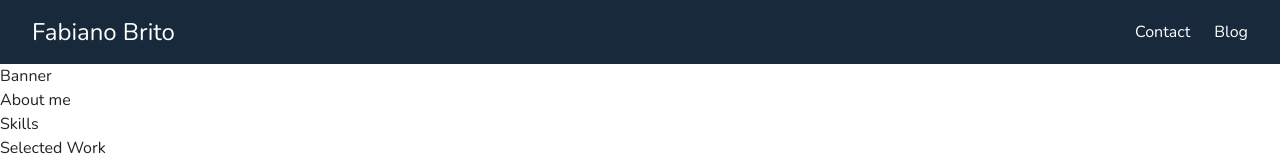
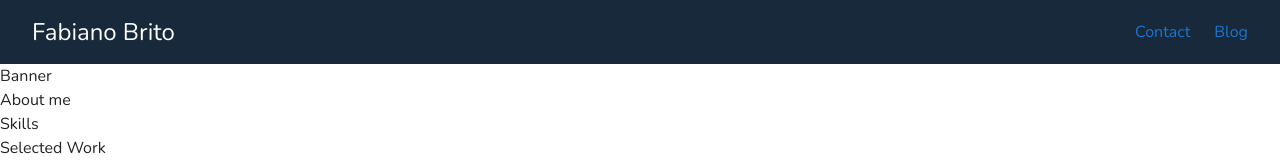
Before and after one commit to Fabianopb/fabianopb-sandbox, a React (Vite) app: page / in a window 1280 px wide. Shown: the top 160 px of the page. Built offline with nearby package versions, Linux system fonts and the light colour scheme.

Commit message:
Install and use MUI

```diff
--- a/package.json
+++ b/package.json
@@ -31,6 +31,9 @@
     ]
   },
   "dependencies": {
+    "@mui/material": "^5.10.1",
+    "@mui/styled-engine": "npm:@mui/styled-engine-sc@latest",
+    "@mui/styled-engine-sc": "^5.10.1",
     "@tanstack/react-query": "^4.0.10",
     "axios": "^0.27.2",
     "body-parser": "^1.20.0",
@@ -82,5 +85,8 @@
     "ts-node": "^10.9.1",
     "typescript": "^4.6.4",
     "vite": "^3.0.0"
+  },
+  "resolutions": {
+    "@mui/styled-engine": "npm:@mui/styled-engine-sc@latest"
   }
 }
--- a/src/portfolio/index.tsx
+++ b/src/portfolio/index.tsx
@@ -1,4 +1,5 @@
-import styled, { css } from 'styled-components';
+import { Link } from '@mui/material';
+import styled from 'styled-components';
 
 const MainWrapper = styled.div`
   display: flex;
@@ -25,25 +26,11 @@ const Navigation = styled.div`
   align-items: center;
 `;
 
-const linkStyle = css`
+const StyledLink = styled(Link)`
   color: #fff;
-  cursor: pointer;
-  text-decoration: none;
-  &:hover {
-    text-decoration: underline;
+  & + & {
+    margin-left: 24px;
   }
-  &:active {
-    color: #d9d0e3;
-  }
-`;
-
-const ContactLink = styled.div`
-  ${linkStyle}
-  margin-right: 24px;
-`;
-
-const BlogLink = styled.a`
-  ${linkStyle}
 `;
 
 const PortfolioView = () => (
@@ -51,10 +38,12 @@ const PortfolioView = () => (
     <Topbar>
       <Logo>Fabiano Brito</Logo>
       <Navigation>
-        <ContactLink>Contact</ContactLink>
-        <BlogLink href="https://medium.com/@fabianopb" target="_blank" rel="noopener noreferrer">
+        <StyledLink href="#" underline="hover">
+          Contact
+        </StyledLink>
+        <StyledLink href="https://medium.com/@fabianopb" target="_blank" rel="noopener noreferrer" underline="hover">
           Blog
-        </BlogLink>
+        </StyledLink>
       </Navigation>
     </Topbar>
     <div>Banner</div>
--- a/tsconfig.json
+++ b/tsconfig.json
@@ -19,7 +19,10 @@
     "resolveJsonModule": true,
     "isolatedModules": true,
     "noEmit": true,
-    "jsx": "react-jsx"
+    "jsx": "react-jsx",
+    "paths": {
+      "@mui/styled-engine": ["./node_modules/@mui/styled-engine-sc"]
+    }
   },
   "include": ["server", "src"],
   "references": [{ "path": "./tsconfig.node.json" }]
```
Also changed, not shown: 1 other file (tests, documents, lock files or other folders).
